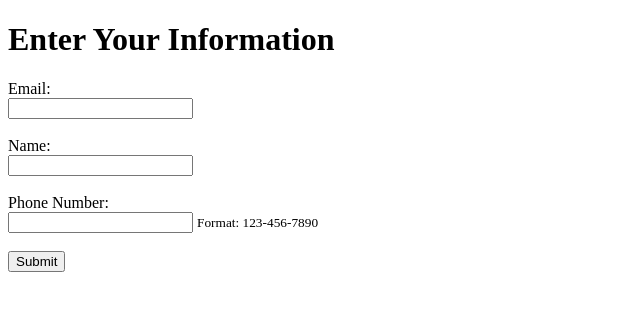
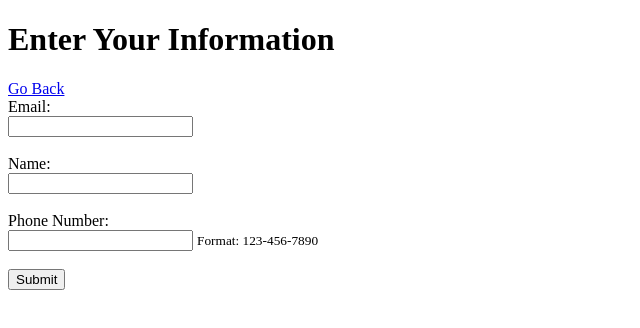
Before and after one commit to qunoota/qunoota.github.io, a plain HTML site: page WebPage3.html in a window 1280 px wide. Shown: the whole page, without its empty margins (0-640 px from the left). Drawn offline with Linux system fonts and the light colour scheme.

Commit message:
added webpage3

```diff
--- a/WebPage3.html
+++ b/WebPage3.html
@@ -10,6 +10,8 @@
 <body>
 
 <h1>Enter Your Information</h1>
+
+<a href="WebPage2.html">Go Back</a>
 
 <form action="/submit_form" method="post">
     <label for="email">Email:</label><br>
```
Also changed, not shown: WebPage2.html (+1 -1 lines).
